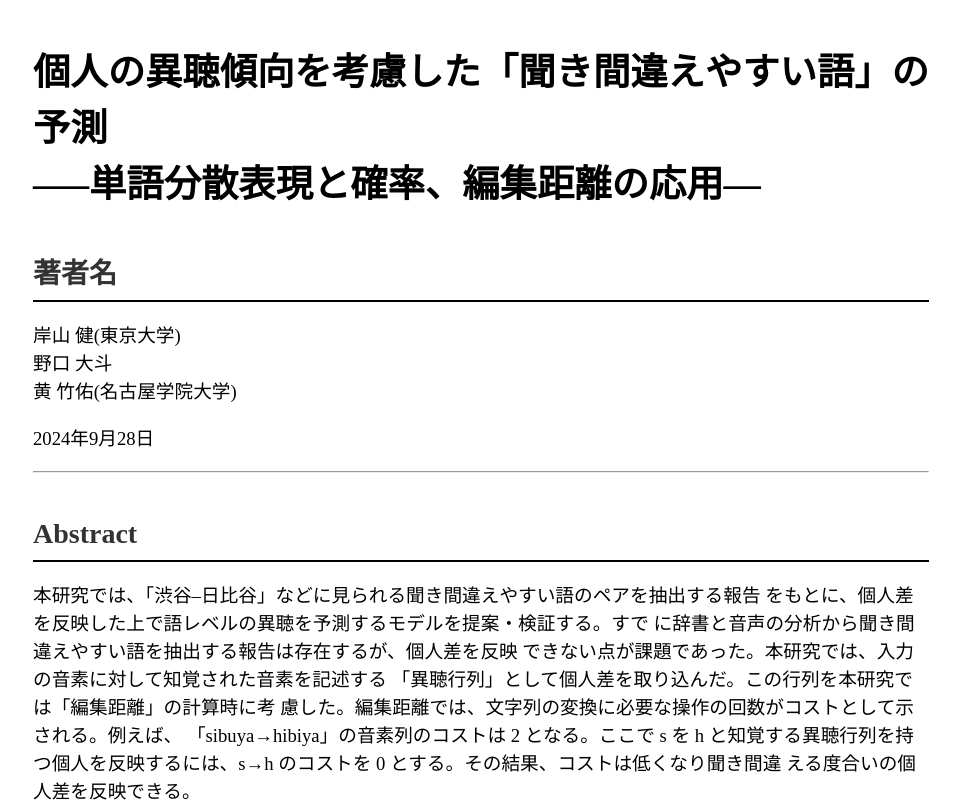
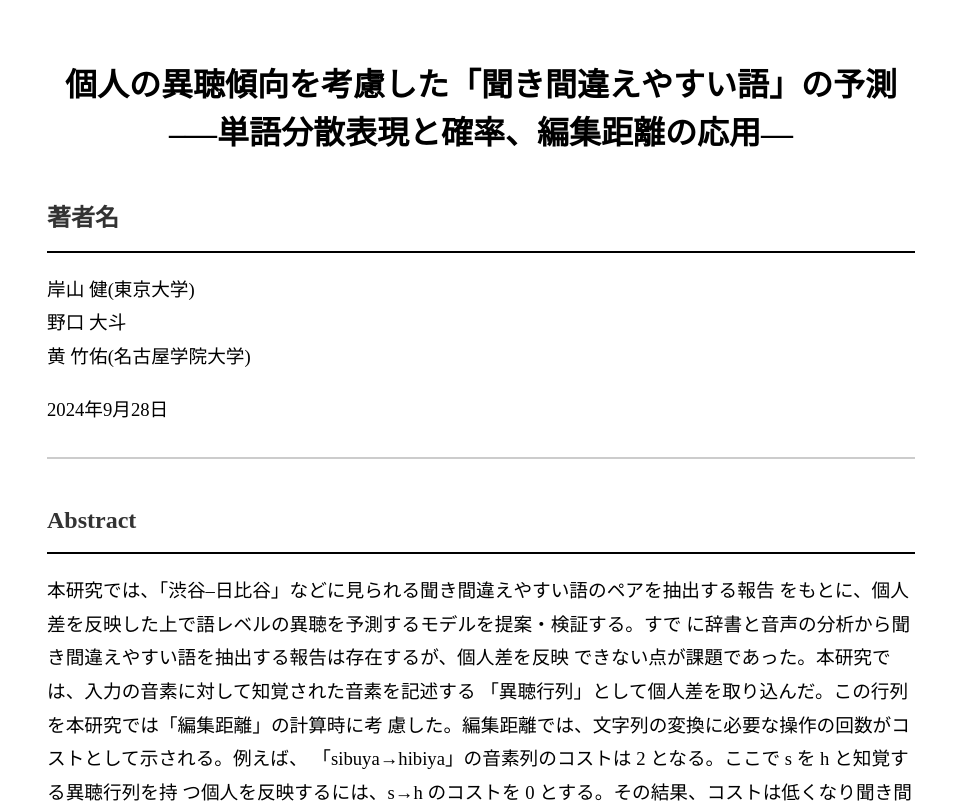
Before and after one commit to kishiyamat/kikoepred, a plain HTML site: page index.html in a window 1280 px wide. Shown: the top 809 px of the page, without its empty margins (159-1119 px from the left). Drawn offline with Linux system fonts and the light colour scheme.

Commit message:
cssの更新

```diff
--- a/styles.css
+++ b/styles.css
@@ -2,50 +2,59 @@
 body {
     font-family: '游明朝', 'Yu Mincho', 'ヒラギノ明朝 ProN', 'Hiragino Mincho ProN', 'MS P明朝', 'MS PMincho', serif;
     font-size: 14pt;
-    line-height: 1.5;
+    line-height: 1.8; /* 行間を広げて可読性を向上 */
     background-color: #ffffff;
     color: #000000;
     margin: 0;
-    padding: 0;
+    padding: 20px;
 }
 
 /* コンテナのレイアウト */
 .container {
-    width: 70%;
+    width: 70%; /* 全体の幅を調整 */
     margin: 0 auto;
     padding: 20px;
 }
 
-/* タイトルページのスタイル */
-.title-page {
+/* 見出しのスタイル */
+h1 {
+    font-size: 24pt;
     text-align: center;
-    margin-bottom: 50px;
+    line-height: 1.5; /* 改行した部分も自然に見えるよう調整 */
+    margin-bottom: 30px;
+    font-weight: bold;
 }
 
-.title-page h1 {
-    font-size: 24pt;
-    margin-bottom: 10px;
+h2 {
+    font-size: 18pt;
+    margin-top: 40px;
+    margin-bottom: 20px;
+    border-bottom: 2px solid #000000;
+    padding-bottom: 10px;
+    color: #333333;
 }
 
-.title-page h2 {
-    font-size: 18pt;
-    margin-bottom: 10px;
+/* 段落のスタイル */
+p {
+    font-size: 14pt;
+    line-height: 1.8;
+    margin-bottom: 20px; /* 各段落の間に余白を追加 */
 }
 
-/* セクションのスタイル */
-h2 {
-    font-weight: bold;
-    color: #333333;
-    border-bottom: 2px solid #000000;
-    padding-bottom: 5px;
-    margin-top: 40px;
-    margin-bottom: 20px;
+/* リンクのスタイル */
+a {
+    color: #0066cc;
+    text-decoration: none;
 }
 
-/* 参考文献のスタイル */
-.references ol {
-    margin-top: 20px;
-    margin-left: 20px;
+a:hover {
+    text-decoration: underline;
+}
+
+/* 水平線（hr）のスタイル */
+hr {
+    border: 1px solid #cccccc;
+    margin: 30px 0;
 }
 
 /* 印刷用のスタイル */
@@ -55,6 +64,7 @@ h2 {
         font-size: 12pt;
         line-height: 1.5;
     }
+
     h1, h2, h3 {
         color: black;
     }
```
